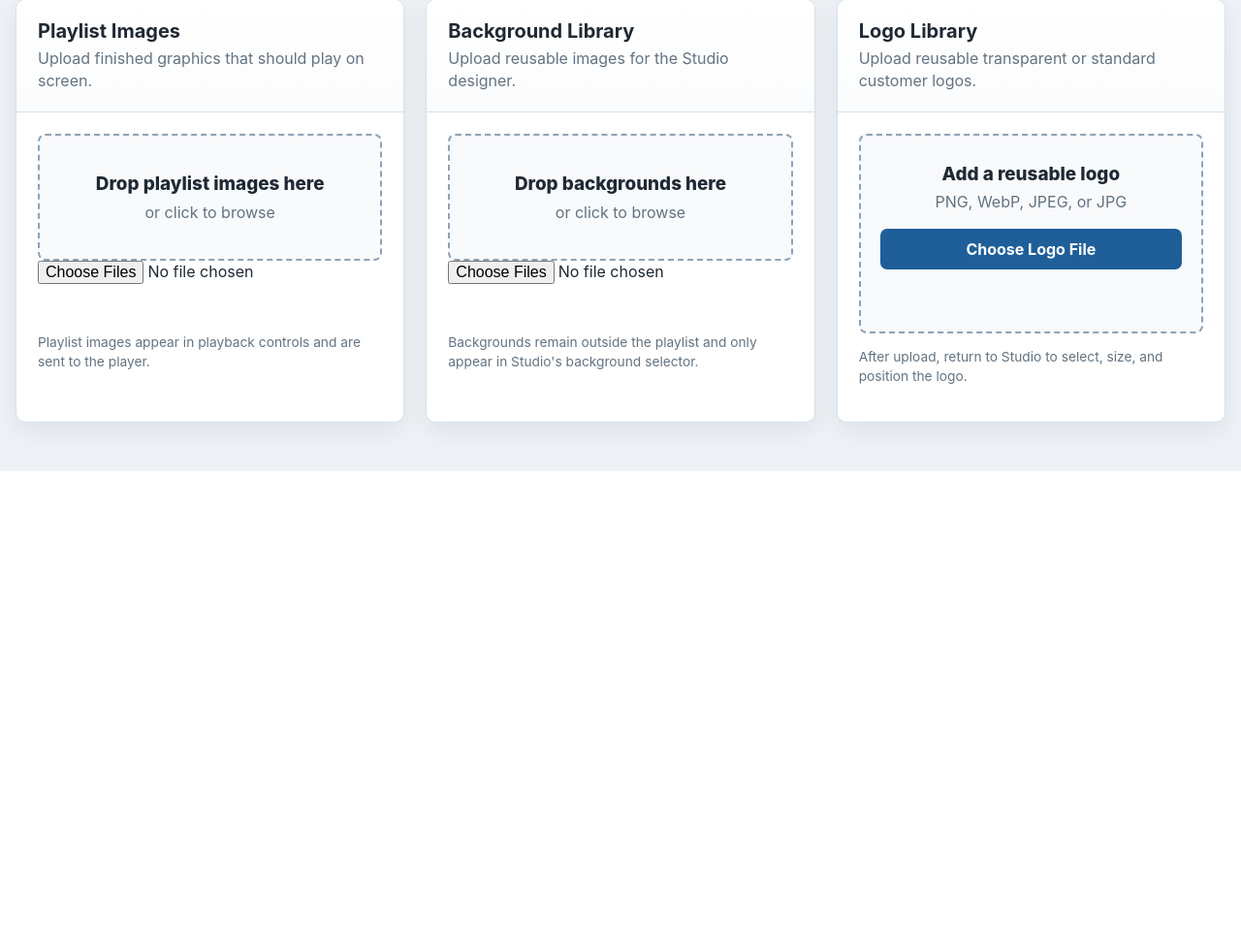
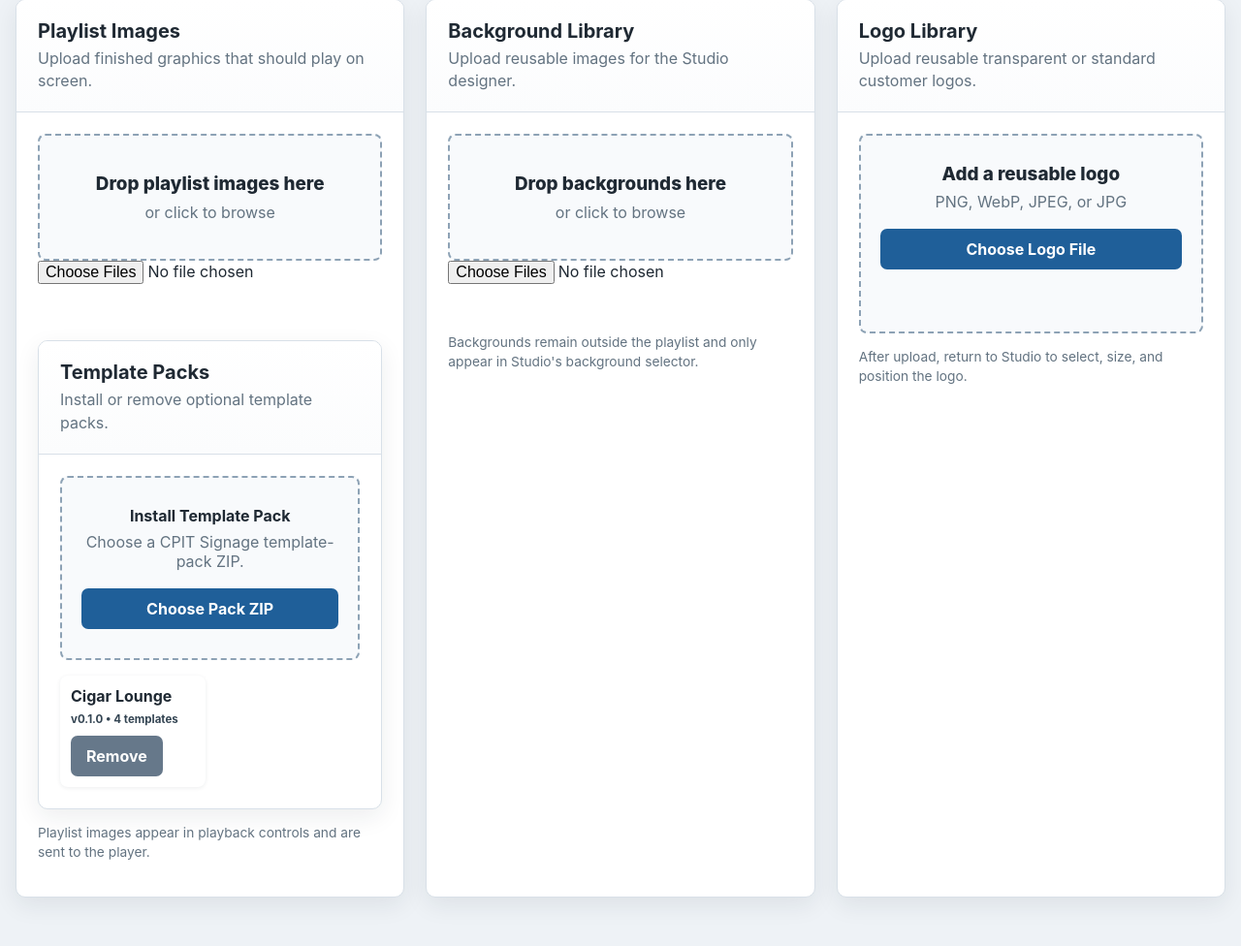
Before and after one commit to jimmysmith-dot/cpit-signage, a Flask app: template app/templates/admin.html in a window 1280 px wide, after a click that opens the changed part. Shown: the part 408-1384 px from the top of the page at 97% size. Before the commit the page ends 894 px from the top, so only its background shows below. Run offline with Flask 3, Linux system fonts and the light colour scheme; the template is opened without the code that fills it: most values are stand-ins (such as "Sample title", 1, 10 or a date in 2020); data that the repository does not hold is empty; parts of the project's set-up code (start-up, migrations or seed data) failed here and were passed over.

Commit message:
Add template pack manager with install and remove support

```diff
--- a/app/routes/api.py
+++ b/app/routes/api.py
@@ -1,4 +1,5 @@
 from pathlib import Path
+import tempfile
 from uuid import uuid4
 
 from flask import Blueprint, jsonify, request, send_from_directory
@@ -28,7 +29,11 @@ from app.services.sign_templates import (
     get_sign_templates,
 )
 from app.services.template_packs import (
+    TemplatePackError,
     get_pack_background_path,
+    get_installed_template_packs,
+    install_template_pack_zip,
+    uninstall_template_pack,
 )
 from app.services.logo_tools import (
     LOGO_POSITIONS,
@@ -81,6 +86,47 @@ def serialize_logo(path: Path):
         "url": f"/api/logos/{path.name}",
         "size_bytes": path.stat().st_size,
     }
+
+
+@api_bp.route("/template-packs", methods=["GET"])
+def template_pack_list():
+    return jsonify(get_installed_template_packs())
+
+
+@api_bp.route("/template-packs/install", methods=["POST"])
+def template_pack_install():
+    if "file" not in request.files:
+        return jsonify({"error": "No template pack ZIP was included"}), 400
+    uploaded = request.files["file"]
+    if not uploaded or not uploaded.filename:
+        return jsonify({"error": "No template pack ZIP was selected"}), 400
+    if Path(uploaded.filename).suffix.lower() != ".zip":
+        return jsonify({"error": "Template packs must be ZIP files"}), 400
+
+    temporary_path = None
+    try:
+        with tempfile.NamedTemporaryFile(suffix=".zip", delete=False) as handle:
+            temporary_path = Path(handle.name)
+            uploaded.save(handle)
+        pack = install_template_pack_zip(temporary_path)
+        return jsonify({
+            "message": f"Template pack '{pack['name']}' installed.",
+            "pack": pack,
+        }), 201
+    except TemplatePackError as error:
+        return jsonify({"error": str(error)}), 400
+    finally:
+        if temporary_path is not None:
+            temporary_path.unlink(missing_ok=True)
+
+
+@api_bp.route("/template-packs/<string:pack_id>", methods=["DELETE"])
+def template_pack_delete(pack_id):
+    try:
+        pack = uninstall_template_pack(pack_id)
+        return jsonify({"message": f"Template pack '{pack['name']}' removed."})
+    except TemplatePackError as error:
+        return jsonify({"error": str(error)}), 400
 
 
 @api_bp.route("/sign-templates", methods=["GET"])
--- a/app/static/js/admin.js
+++ b/app/static/js/admin.js
@@ -42,6 +42,11 @@ document.addEventListener("DOMContentLoaded", () => {
     const backgroundUploadStatus = document.getElementById(
         "background-upload-status"
     );
+
+    const templatePackFile = document.getElementById("template-pack-file");
+    const templatePackInstallButton = document.getElementById("template-pack-install-button");
+    const templatePackStatus = document.getElementById("template-pack-status");
+    const templatePackList = document.getElementById("template-pack-list");
 
     const createSignForm = document.getElementById("create-sign-form");
     const createSignButton = document.getElementById("create-sign-button");
@@ -382,6 +387,86 @@ document.addEventListener("DOMContentLoaded", () => {
         templateDescription.style.color = isError
             ? "var(--danger)"
             : "";
+    }
+
+    function renderTemplatePacks(packs) {
+        if (!templatePackList) return;
+        templatePackList.innerHTML = "";
+        if (!Array.isArray(packs) || !packs.length) {
+            const empty = document.createElement("div");
+            empty.className = "logo-gallery-empty";
+            empty.textContent = "No optional template packs are installed.";
+            templatePackList.appendChild(empty);
+            return;
+        }
+        packs.forEach((pack) => {
+            const card = document.createElement("div");
+            card.className = "logo-card";
+            card.style.cursor = "default";
+            const name = document.createElement("strong");
+            name.textContent = pack.name || pack.id;
+            const details = document.createElement("span");
+            details.className = "logo-card-name";
+            details.textContent = `v${pack.version || "?"} • ${pack.template_count || 0} templates`;
+            const remove = document.createElement("button");
+            remove.type = "button";
+            remove.className = "secondary";
+            remove.style.marginTop = "10px";
+            remove.textContent = "Remove";
+            remove.addEventListener("click", async () => {
+                if (!window.confirm(`Remove "${pack.name || pack.id}"?`)) return;
+                remove.disabled = true;
+                try {
+                    const response = await fetch(`/api/template-packs/${encodeURIComponent(pack.id)}`, {method:"DELETE"});
+                    const payload = await response.json();
+                    if (!response.ok) throw new Error(payload.error || "Pack removal failed.");
+                    showToast(payload.message || "Template pack removed.");
+                    await loadTemplatePacks();
+                    await loadSignTemplates();
+                } catch (error) {
+                    showToast(error.message, true);
+                    remove.disabled = false;
+                }
+            });
+            card.append(name, details, remove);
+            templatePackList.appendChild(card);
+        });
+    }
+
+    async function loadTemplatePacks() {
+        if (!templatePackList) return;
+        try {
+            const response = await fetch("/api/template-packs", {cache:"no-store"});
+            const payload = await response.json();
+            if (!response.ok) throw new Error(payload.error || "Could not load template packs.");
+            renderTemplatePacks(payload);
+        } catch (error) {
+            setStatus(templatePackStatus, error.message, true);
+        }
+    }
+
+    async function installSelectedTemplatePack() {
+        const file = templatePackFile?.files?.[0];
+        if (!file) return;
+        templatePackInstallButton.disabled = true;
+        setStatus(templatePackStatus, `Installing ${file.name}...`);
+        const form = new FormData();
+        form.append("file", file);
+        try {
+            const response = await fetch("/api/template-packs/install", {method:"POST", body:form});
+            const payload = await response.json();
+            if (!response.ok) throw new Error(payload.error || "Template pack installation failed.");
+            setStatus(templatePackStatus, payload.message || "Template pack installed.");
+            showToast(payload.message || "Template pack installed.");
+            templatePackFile.value = "";
+            await loadTemplatePacks();
+            await loadSignTemplates();
+        } catch (error) {
+            setStatus(templatePackStatus, error.message, true);
+            showToast(error.message, true);
+        } finally {
+            templatePackInstallButton.disabled = false;
+        }
     }
 
     function populateTemplateSelect(templates) {
@@ -1447,6 +1532,12 @@ document.addEventListener("DOMContentLoaded", () => {
         resetSignButton.addEventListener("click", resetSignDesigner);
     }
 
+    if (templatePackInstallButton && templatePackFile) {
+        templatePackInstallButton.addEventListener("click", () => templatePackFile.click());
+        templatePackFile.addEventListener("change", installSelectedTemplatePack);
+    }
+    loadTemplatePacks();
+
     initializeWorkspaces();
     loadSignTemplates();
     loadLogoLibrary();
--- a/app/templates/admin.html
+++ b/app/templates/admin.html
@@ -625,7 +625,24 @@
                         class="inline-status"
                         aria-live="polite"
                     ></div>
-                    <p class="workspace-footer-note">
+                    <section class="panel library-panel" id="template-pack-manager">
+    <div class="panel-header"><div>
+        <h2>Template Packs</h2>
+        <p>Install or remove optional template packs.</p>
+    </div></div>
+    <div class="panel-body">
+        <div class="upload-logo-zone">
+            <p><strong>Install Template Pack</strong></p>
+            <p class="upload-help">Choose a CPIT Signage template-pack ZIP.</p>
+            <input id="template-pack-file" type="file" accept=".zip,application/zip" hidden>
+            <button type="button" id="template-pack-install-button">Choose Pack ZIP</button>
+            <p id="template-pack-status" class="upload-status" aria-live="polite"></p>
+        </div>
+        <div id="template-pack-list" class="logo-gallery" style="margin-top:16px;"></div>
+    </div>
+</section>
+
+<p class="workspace-footer-note">
                         Playlist images appear in playback controls and
                         are sent to the player.
                     </p>
```
Also changed, not shown: app/services/template_packs.py (+100 -0 lines).
